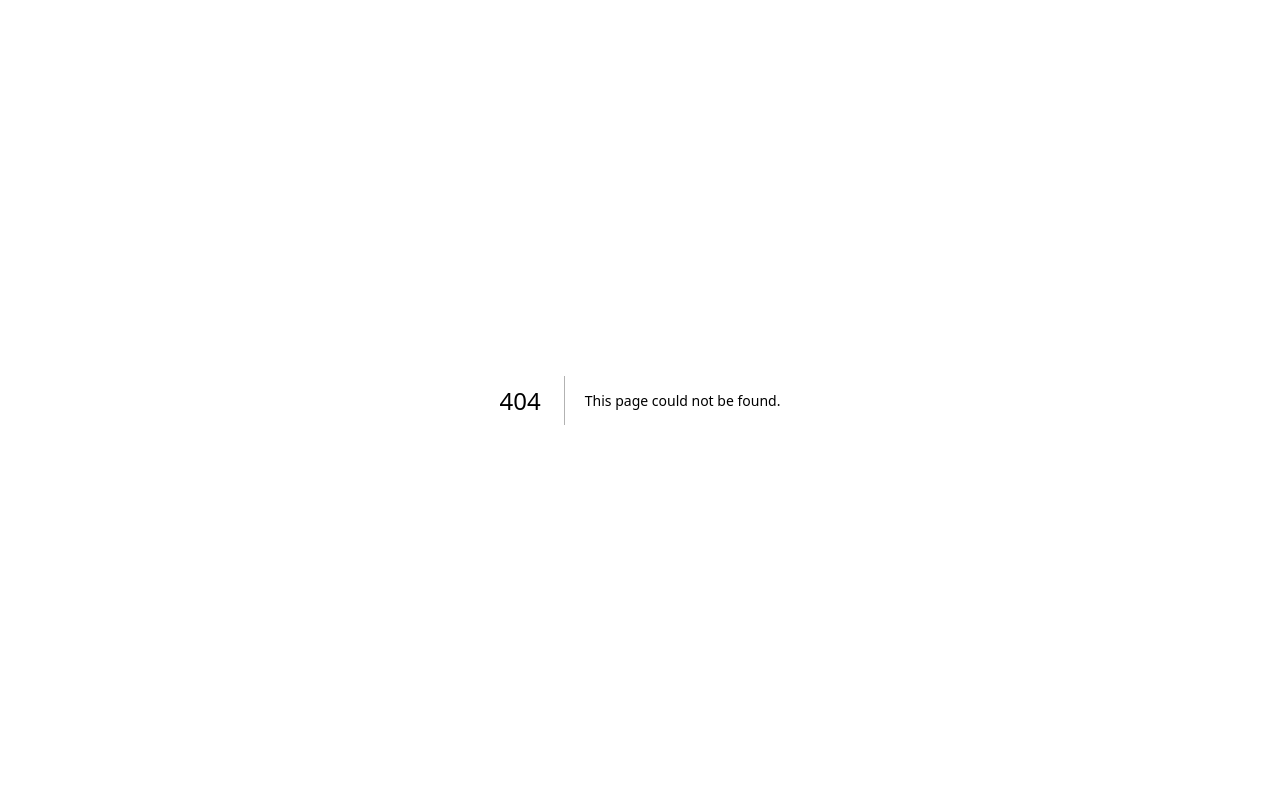
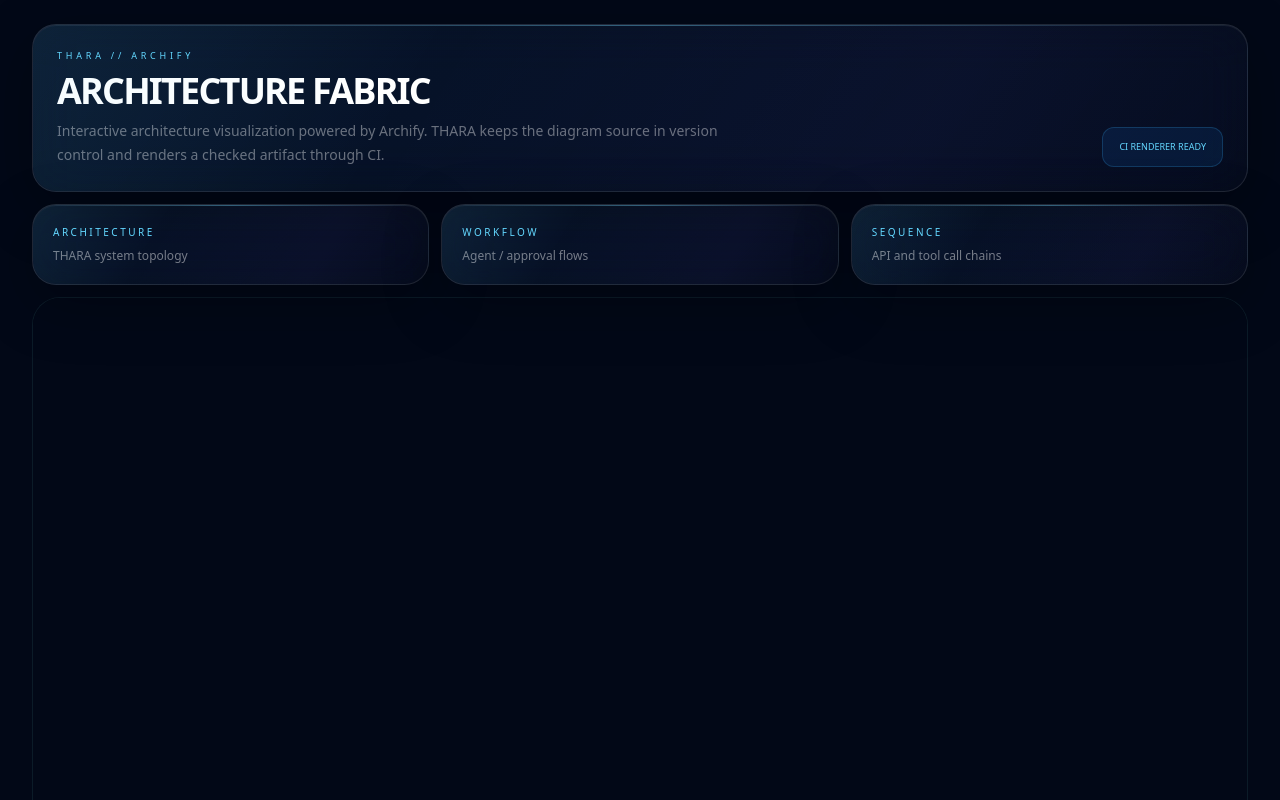
Before and after one commit to devadathdev/Thara-ai, a Next.js app: page /architecture in a window 1280 px wide. Before the commit this address had no page. Shown: the top 800 px of the page. Built offline with nearby package versions, Linux system fonts and the light colour scheme; no server answers.

Commit message:
feat: integrate Archify app/architecture/page.tsx

```diff
--- /dev/null
+++ b/app/architecture/page.tsx
@@ -0,0 +1,74 @@
+"use client";
+
+import { useEffect, useState } from "react";
+import { auth } from "@/lib/firebase";
+import { signInAnonymously } from "firebase/auth";
+
+type Status = {
+  configured: boolean;
+  renderer: string | null;
+  ciRenderer: string;
+};
+
+export default function ArchitecturePage() {
+  const [status, setStatus] = useState<Status | null>(null);
+
+  useEffect(() => {
+    (async () => {
+      const user = auth.currentUser ?? (await signInAnonymously(auth)).user;
+      const token = await user.getIdToken();
+      const response = await fetch("/api/archify", {
+        headers: { authorization: `Bearer ${token}` },
+      });
+      if (response.ok) {
+        const data = await response.json();
+        setStatus(data.runtime);
+      }
+    })();
+  }, []);
+
+  return (
+    <main className="min-h-screen bg-[#020817] px-4 py-6 text-[#E8F7FF] md:px-8">
+      <section className="mx-auto max-w-[1500px]">
+        <div className="glass rounded-[28px] p-6">
+          <div className="text-[9px] tracking-[.42em] text-[#63D8FF]">THARA // ARCHIFY</div>
+          <div className="mt-2 flex flex-wrap items-end justify-between gap-4">
+            <div>
+              <h1 className="text-4xl font-black tracking-[-.05em] text-white">ARCHITECTURE FABRIC</h1>
+              <p className="mt-2 max-w-2xl text-sm leading-6 text-white/40">
+                Interactive architecture visualization powered by Archify. THARA keeps the diagram source in version control and renders a checked artifact through CI.
+              </p>
+            </div>
+            <div className="rounded-xl border border-[#39B9FF]/20 bg-[#168CFF]/10 px-4 py-3 text-[9px] text-[#63D8FF]">
+              {status?.configured ? "LOCAL RENDERER ONLINE" : "CI RENDERER READY"}
+            </div>
+          </div>
+        </div>
+
+        <div className="mt-3 grid gap-3 md:grid-cols-3">
+          {[
+            ["ARCHITECTURE", "THARA system topology"],
+            ["WORKFLOW", "Agent / approval flows"],
+            ["SEQUENCE", "API and tool call chains"],
+          ].map(([title, body]) => (
+            <div key={title} className="glass rounded-2xl p-5">
+              <div className="text-[10px] tracking-[.25em] text-[#63D8FF]">{title}</div>
+              <div className="mt-2 text-xs text-white/45">{body}</div>
+            </div>
+          ))}
+        </div>
+
+        <div className="mt-3 overflow-hidden rounded-[28px] border border-[#63D8FF]/10 bg-black/30">
+          <iframe
+            title="THARA Archify architecture"
+            src="/archify/thara-architecture.html"
+            className="h-[760px] w-full"
+          />
+          <div className="border-t border-white/10 px-5 py-3 text-[8px] text-white/30">
+            The embedded artifact is generated from the checked JSON specification. It does not represent live infrastructure or grant execution authority.
+          </div>
+        </div>
+      </section>
+    </main>
+  );
+}
```
